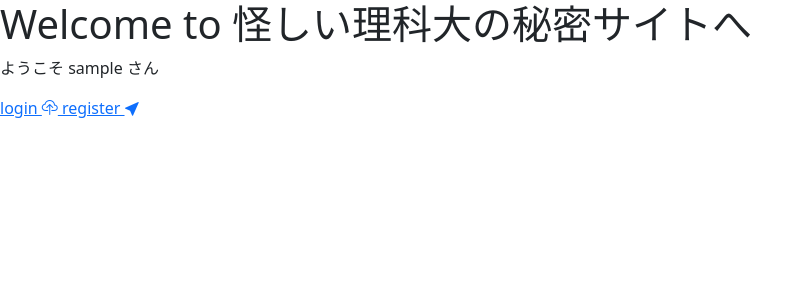
After one commit to yanpato/face_auth_app, a Flask app: page /user in a window 1280 px wide. The commit adds this page. Shown: the top 300 px of the page, without its empty margins (0-812 px from the left). Run offline with Flask 3, Linux system fonts and the light colour scheme; the visitor is signed in with stand-in values (Sample User, id 1).

Commit message:
[WIP] impl login system

```diff
--- a/pyproject.toml
+++ b/pyproject.toml
@@ -7,6 +7,7 @@ requires-python = ">=3.10"
 dependencies = [
     "opencv-python==4.10.0.84",
     "Flask==3.1.0 ",
+    "Flask-Cors==5.0.0",
     "psycopg2==2.9.10",
     "numpy==2.1.3",
     "python-dotenv==1.0.1"
--- a/src/app.py
+++ b/src/app.py
@@ -7,11 +7,15 @@ import base64
 import hashlib
 
 import os
-from flask import Flask, render_template, request
+from flask import Flask, render_template, request, session, redirect, url_for
+from flask_cors import CORS
 
 # my modules
 from face_detector import sampling_face_feature, compare_faces
+from data_manage import register_face_feature, get_user_face_feature_from_database
 
+from dotenv import load_dotenv
+load_dotenv(".env")
 
 # Flaskアプリケーションのインスタンスを作成
 app = Flask(
@@ -19,7 +23,12 @@ app = Flask(
     template_folder="../templates",  # テンプレートフォルダを指定
     static_folder="../static"       # 静的ファイルフォルダを指定
 )
+CORS(app)
 
+
+app.secret_key = os.getenv("SECRET_KEY")
+
+# 必要な定数郡
 UPLOAD_FOLDER = "./uploads"
 os.makedirs(UPLOAD_FOLDER, exist_ok=True)
 app.config["UPLOAD_FOLDER"] = UPLOAD_FOLDER
@@ -27,7 +36,6 @@ app.config["UPLOAD_FOLDER"] = UPLOAD_FOLDER
 # request head type
 RQHEADER_REGISTER="register"
 RQHEADER_LOGIN="login"
-
 
 """
 - [POST] upload function
@@ -52,6 +60,24 @@ def home():
     return render_template("index.jinja", **data)
 
 
+@app.route('/login_failed', methods=["GET"])
+def login_failed():
+    data = {
+        "title": "Welcome to 怪しい理科大の秘密サイトへ",
+        "message": "もう一度お試しください"
+    }
+    return render_template("index.jinja", **data)
+
+
+@app.route('/user', methods=["GET"])
+def user():
+    data = {
+        "title": "Welcome to 怪しい理科大の秘密サイトへ",
+        "message": "ようこそ %s さん" % session["user_name"]
+    }
+    return render_template("user.html", **data)
+
+
 # POST requestを受け取る
 
 ## ユーザーの認証
@@ -62,19 +88,22 @@ def upload_image():
         data = request.json.get('image')
         request_head = request.json.get('request_head')
         user_name = request.json.get('user_name')
+        # Base64形式をデコード
+        image_data = base64_to_bin_image(data)
 
         print("userの名前", user_name)
         if not data:
             return "No image data", 400
 
         if request_head == RQHEADER_REGISTER:
+            # 新しくユーザー登録する場合
             print("user tried to login register")
         elif request_head == RQHEADER_LOGIN:
+            # ログインする場合
             print("user tried to login")
-
-        # Base64形式をデコード
-        header, encoded = data.split(',', 1)
-        image_data = base64.b64decode(encoded)
+        else:
+            # invalid operation
+            return str("不正なヘッダーです！"), 500
 
         sampling_face_feature(image_data)
         # ファイル保存
@@ -91,6 +120,86 @@ def upload_image():
         print(e)
         return str(e), 500
 
+@app.route('/login_user', methods=["POST"])
+def login_user():
+    print("login_user".center(100,"="))
+    try:
+        # requestデータを受け取る
+        data = request.json.get('image')
+        request_head = request.json.get('request_head')
+        user_name = request.json.get('user_name')
+        # Base64形式をデコード
+        image_data = base64_to_bin_image(data)
+
+        print("userの名前", user_name)
+        if not data:
+            return "No image data", 400
+
+        if check_user_face(user_name, image_data):
+            # 本人の場合
+            print("本人です")
+            session["user_name"] = user_name
+            return redirect(url_for("user"))
+        else:
+            # 本人でない場合
+            print("本人ではないです")
+            return redirect(url_for("login_failed"))
+    except Exception as e:
+        print(e)
+        return str(e), 500
+
+
+@app.route('/register_user', methods=["POST"])
+def register_user():
+    try:
+        # requestデータを受け取る
+        data = request.json.get('image')
+        request_head = request.json.get('request_head')
+        user_name = request.json.get('user_name')
+        # Base64形式をデコード
+        if not data:
+            return "No image data", 400
+        else:
+            image_data = base64_to_bin_image(data)
+        print("userの名前", user_name)
+
+        try:
+            # 新しく登録される顔の特徴量を抽出する
+            face_feature =  sampling_face_feature(image_data)
+            # データベースにアクセスして、名前と特徴量のペアの情報を登録
+            register_face_feature(user_name, face_feature)
+        except Exception(e) as e:
+            data = {
+                "title": "Welcome to 怪しい理科大の秘密サイトへ",
+                "message": "登録できませんでした"
+            }
+            return render_template("index.jinja", **data)
+
+
+        return "Image uploaded successfully", 200
+    except Exception as e:
+        print(e)
+        return str(e), 500
+
+
+"""
+user_nameと、顔画像から
+ログインできるか否かを判定する
+"""
+def check_user_face(user_name:str, image_data) -> bool:
+    unknown_face_feature = sampling_face_feature(image_data)[0]
+    base_face_feature = get_user_face_feature_from_database(user_name)
+#    print("face_feature_array", base_face_feature)
+#    print("unknown_face_feature",unknown_face_feature)
+    score = compare_faces(unknown_face_feature, base_face_feature)
+    if 95 < score:
+        # 本人の場合
+        return True
+    else:
+        # 本人ではない場合
+        return False
+
+
 def base64_to_bin_image(b64_data):
     header, encoded = b64_data.split(',', 1)
     image_data = base64.b64decode(encoded)
--- a/src/data_manage.py
+++ b/src/data_manage.py
@@ -40,7 +40,7 @@ def register_face_feature(user_name:str, np_array:np.ndarray):
         print(f"Error: {e}")
 
 
-def get_user_face_feature_from_database(user_name):
+def get_user_face_feature_from_database(user_name) -> np.ndarray:
     # データベース接続とクエリ実行
     try:
         with psycopg2.connect(
@@ -56,7 +56,7 @@ def get_user_face_feature_from_database(user_name):
                 if result:
                     face_feature_binary = result[0]
                     face_feature_array = np.frombuffer(face_feature_binary, dtype=np.float32)
-                    print(face_feature_array)
+                    return face_feature_array
     except Exception as e:
         print(f"Error: {e}")
 
--- a/static/register_script.js
+++ b/static/register_script.js
@@ -34,7 +34,7 @@ captureButton.addEventListener('click', () => {
 // 写真をサーバーに送信
 uploadButton.addEventListener('click', () => {
     let username = usernameInput.value;
-    reqfunc(canvas, username, "register")
+    reqfunc(canvas, username, "/register_user")
     .then(response => {
         if (response.ok) {
             alert("Image uploaded successfully!");
--- a/static/script.js
+++ b/static/script.js
@@ -9,7 +9,7 @@
 */
 export function reqfunc(canvas, username, request_head) {
     const dataURL = canvas.toDataURL('image/png');
-    return fetch('/upload', {
+    return fetch(request_head, {
         method: 'POST',
         headers: { 'Content-Type': 'application/json' },
         body: JSON.stringify({
--- a/templates/room.html
+++ b/templates/room.html
@@ -7,6 +7,6 @@
 </head>
 <body>
     <h1>ログインできました</h1>
-
+    <h2>{{message}}</h2>
 </body>
 </html>
--- /dev/null
+++ b/templates/user.html
@@ -0,0 +1,25 @@
+
+<!DOCTYPE html>
+<html lang="en">
+<head>
+    <meta charset="UTF-8">
+    <meta name="viewport" content="width=device-width, initial-scale=1.0">
+    <!--  -->
+    <link href="https://cdn.jsdelivr.net/npm/bootstrap@5.3.0/dist/css/bootstrap.min.css" rel="stylesheet" integrity="sha384-9ndCyUaIbzAi2FUVXJi0CjmCapSmO7SnpJef0486qhLnuZ2cdeRhO02iuK6FUUVM" crossorigin="anonymous">
+    <script src="https://cdn.jsdelivr.net/npm/bootstrap@5.3.0/dist/js/bootstrap.bundle.min.js" integrity="sha384-geWF76RCwLtnZ8qwWowPQNguL3RmwHVBC9FhGdlKrxdiJJigb/j/68SIy3Te4Bkz" crossorigin="anonymous"></script>
+    <link rel="stylesheet" href="https://cdn.jsdelivr.net/npm/bootstrap-icons@1.11.3/font/bootstrap-icons.min.css">
+    <title>{{ title }}</title>
+</head>
+<body>
+    <h1>{{ title }}</h1>
+    <p>{{ message }}</p>
+    <a href="/login">
+	    login
+	<i class="bi bi-cloud-upload"></i>
+    </a>
+    <a href="/register">
+	    register
+	    <i class="bi bi-cursor-fill"></i>
+    </a>
+</body>
+</html>
```
Also changed, not shown: src/face_detector.py (+13 -6 lines), static/login_script.js (+5 -3 lines), README.md, 1 other file.
